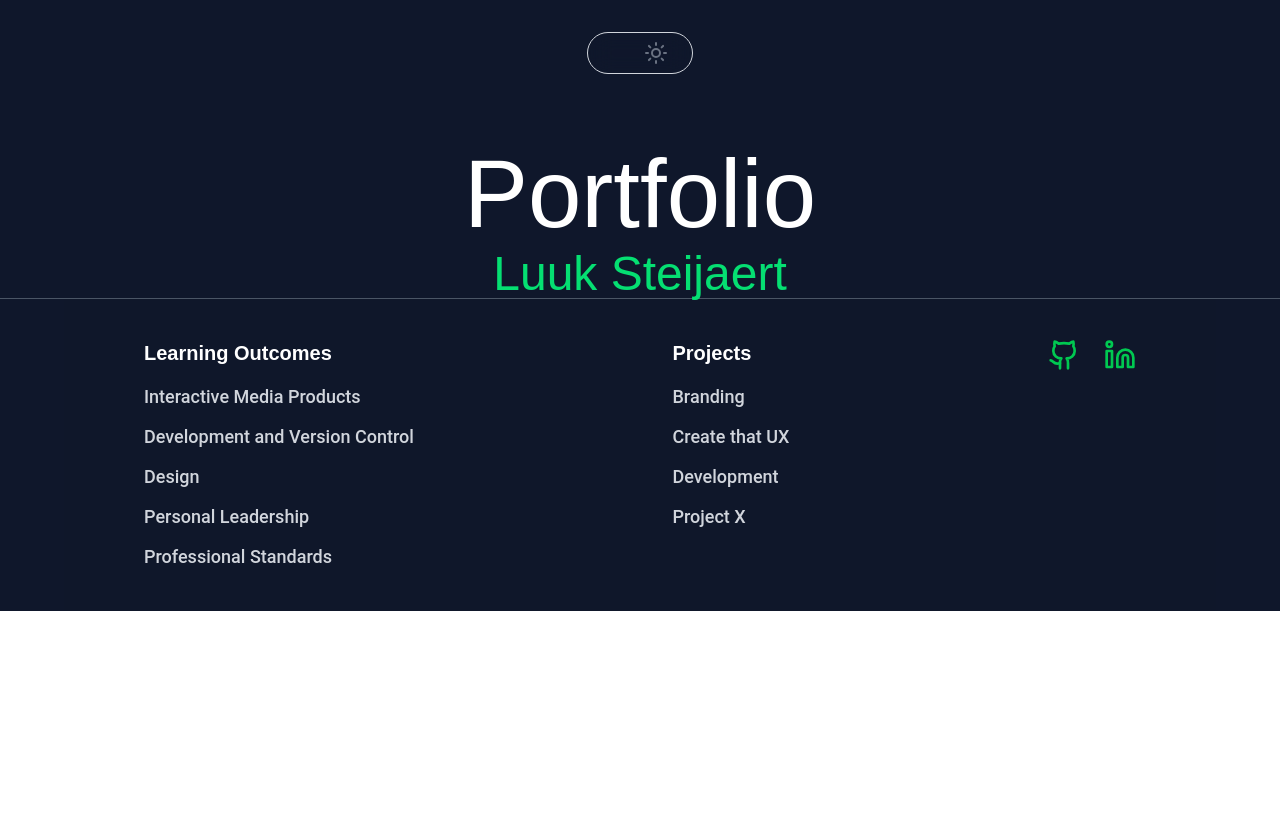
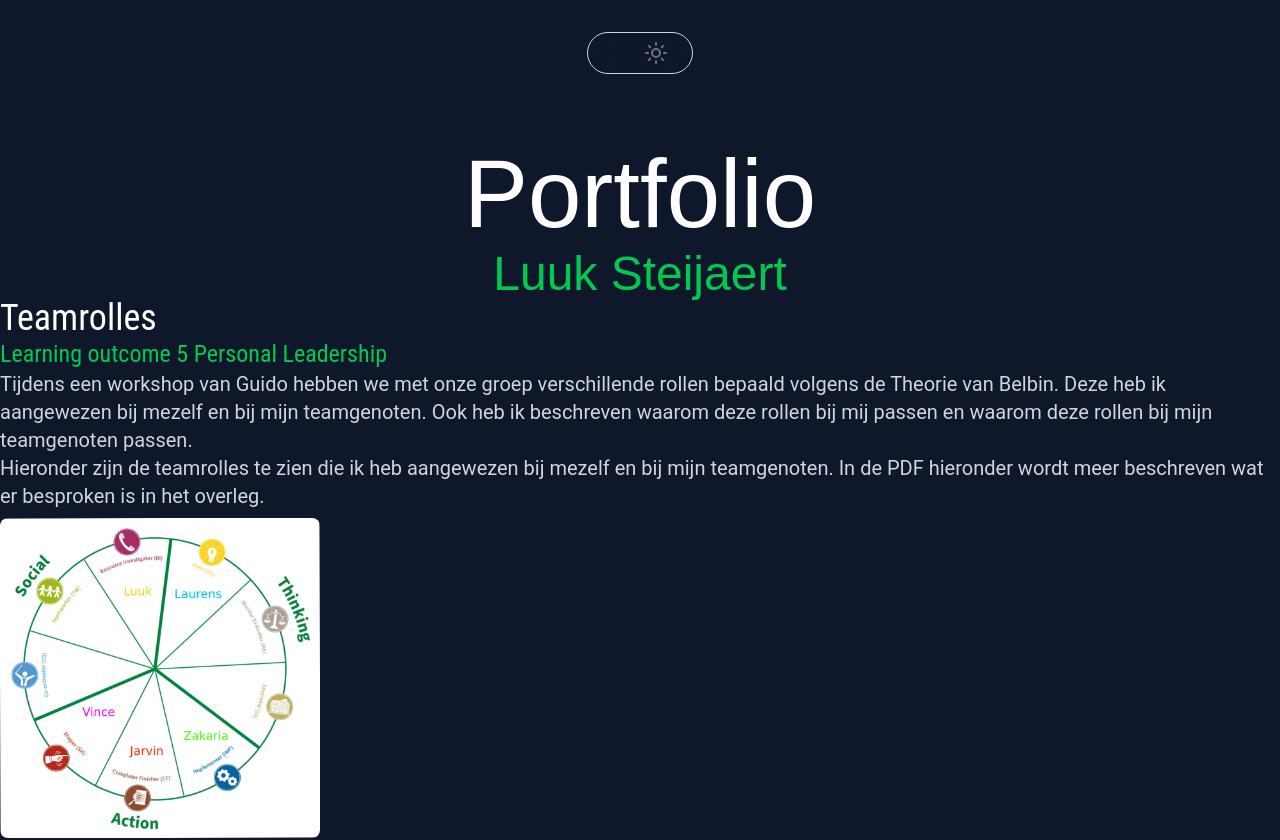
Before and after one commit to LuukyPuuky/Portfolio2.1, a Nuxt app: page /projects/portfolio in a window 1280 px wide. Shown: the top 840 px of the page. Before the commit the page ends 800 px from the top, so only its background shows below. Built offline with nearby package versions, Linux system fonts and the light colour scheme.

Commit message:
updated teamroles workshop guido

```diff
--- a/components/HeaderProject.vue
+++ b/components/HeaderProject.vue
@@ -15,7 +15,7 @@ defineProps({
   <div class="md:max-w-6xl mx-auto pt-18">
     <div class="text-white flex items-center flex-col gap-2">
       <h1 class="font-KronaOne font md:text-8xl text-6xl">{{ title }}</h1>
-      <h2 class="font-KronaOne md:text-5xl text-3xl text-green-400">
+      <h2 class="font-KronaOne md:text-5xl text-3xl text-green-500">
         {{ subtitle }}
       </h2>
     </div>
--- /dev/null
+++ b/components/teamrolles.vue
@@ -0,0 +1,29 @@
+<template>
+  <div class="bg-slate-900 text-white">
+    <div class="max-w-7xl mx-auto mb-10">
+      <h1 class="font-RobotoCondensed text-4xl">Teamrolles</h1>
+      <h2 class="text-green-500 font-RobotoCondensed text-2xl">
+        Learning outcome 5 Personal Leadership
+      </h2>
+      <p class="text-gray-300 font-Roboto text-xl">
+        Tijdens een workshop van Guido hebben we met onze groep verschillende
+        rollen bepaald volgens de Theorie van Belbin. Deze heb ik aangewezen bij
+        mezelf en bij mijn teamgenoten. Ook heb ik beschreven waarom deze rollen
+        bij mij passen en waarom deze rollen bij mijn teamgenoten passen.
+      </p>
+
+      <p class="text-gray-300 font-Roboto text-xl">
+        Hieronder zijn de teamrolles te zien die ik heb aangewezen bij mezelf en
+        bij mijn teamgenoten. In de PDF hieronder wordt meer beschreven wat er
+        besproken is in het overleg.
+      </p>
+
+      <img
+        class="h-auto max-w-full w-1/4 rounded-lg mb-5 mt-2"
+        src="/images/teamroles.png"
+        alt="Teamrolles"
+      />
+      <Pdf documentLink="/documents/TeamrollenS2.1.pdf" buttonText="PDF" />
+    </div>
+  </div>
+</template>
--- a/pages/projects/portfolio.vue
+++ b/pages/projects/portfolio.vue
@@ -3,6 +3,8 @@
     <div class="bg-slate-900 text-white">
       <Navbar />
       <HeaderProject title="Portfolio" subtitle="Luuk Steijaert" />
+
+      <Teamrolles />
       <Footer />
     </div>
   </div>
```
Also changed, not shown: public/images/teamroles.png (added), 1 other file (tests, documents, lock files or other folders).
